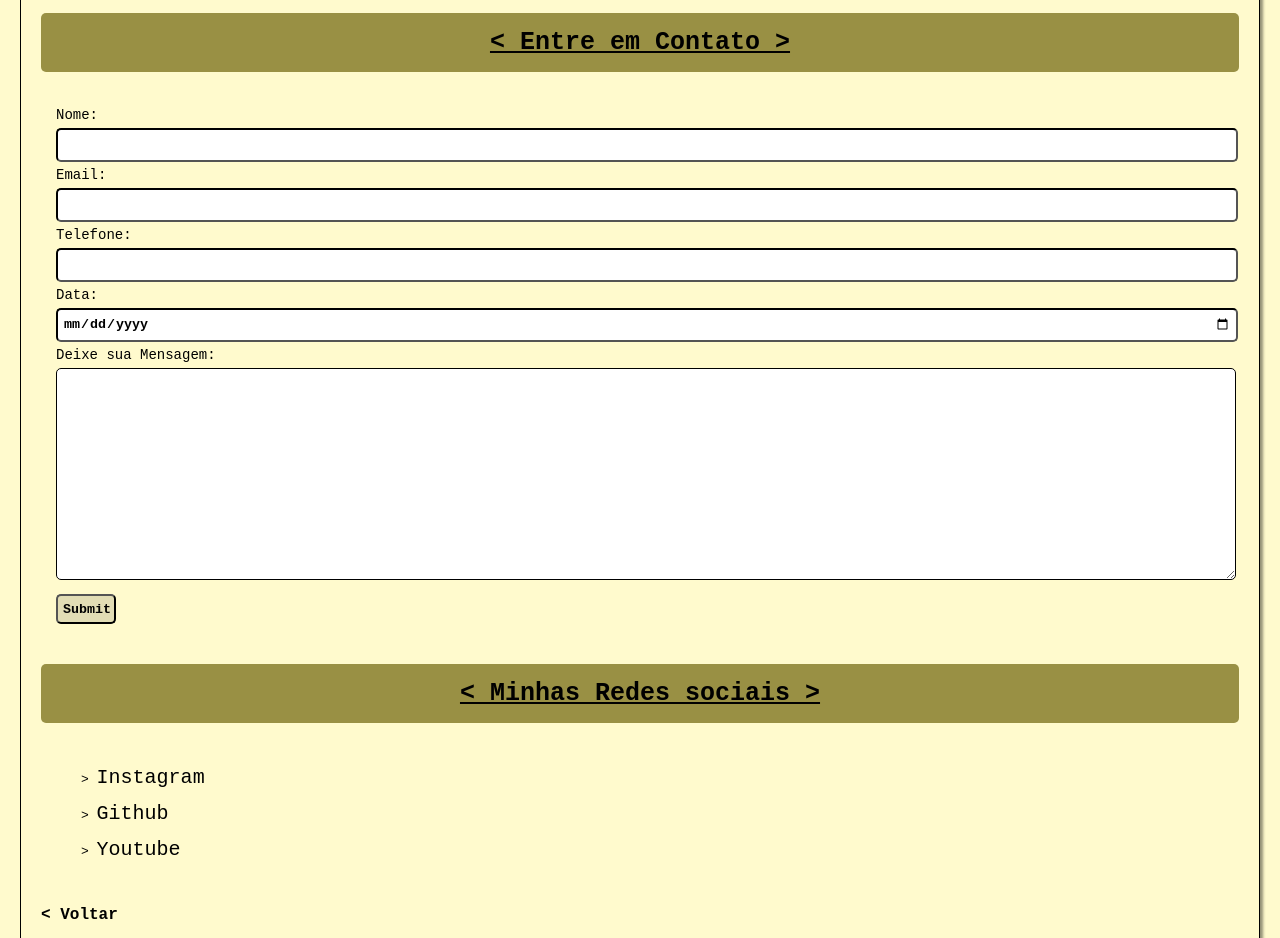
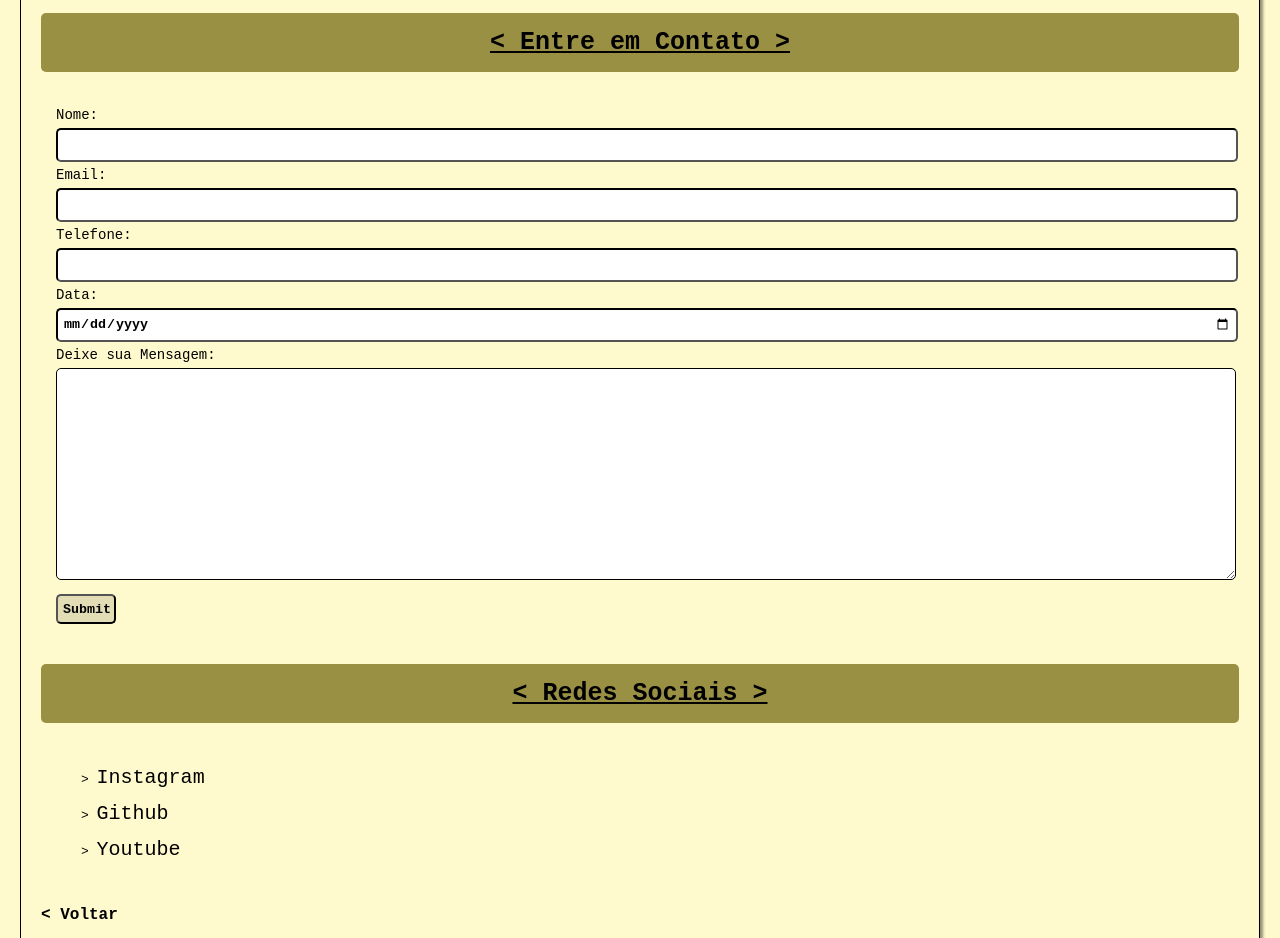
Before and after one commit to AndersonLNeves/Minha-Pagina-Principal, a plain HTML site: page contato.html in a window 1280 px wide. Shown: the part 162-1100 px from the top of the page. Drawn offline with Linux system fonts and the light colour scheme.

Commit message:
Update contato.html

```diff
--- a/contato.html
+++ b/contato.html
@@ -20,7 +20,7 @@
         <br>
         <input type="submit" id="enviar">
     </form>
-    <h2>< Minhas Redes sociais ></h2>
+    <h2>< Redes Sociais ></h2>
     <section>
         <ul>> <a href="https://www.instagram.com/andersonlneves/">Instagram</a></ul>
         <ul>> <a href="https://github.com/AndersonLNeves" rel="external" target="_blank">Github</a></ul>
```
